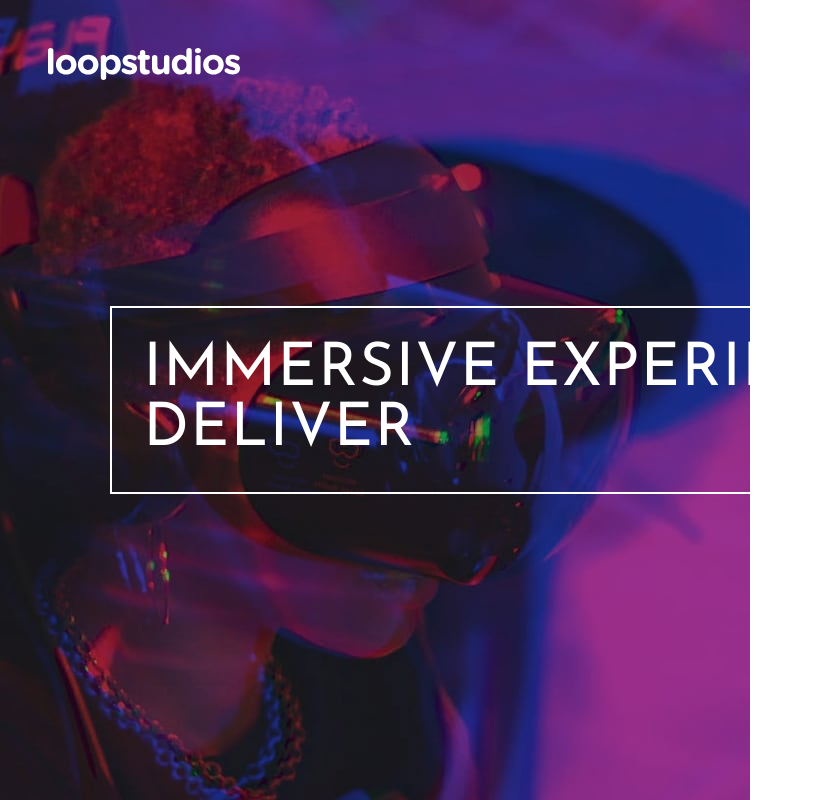
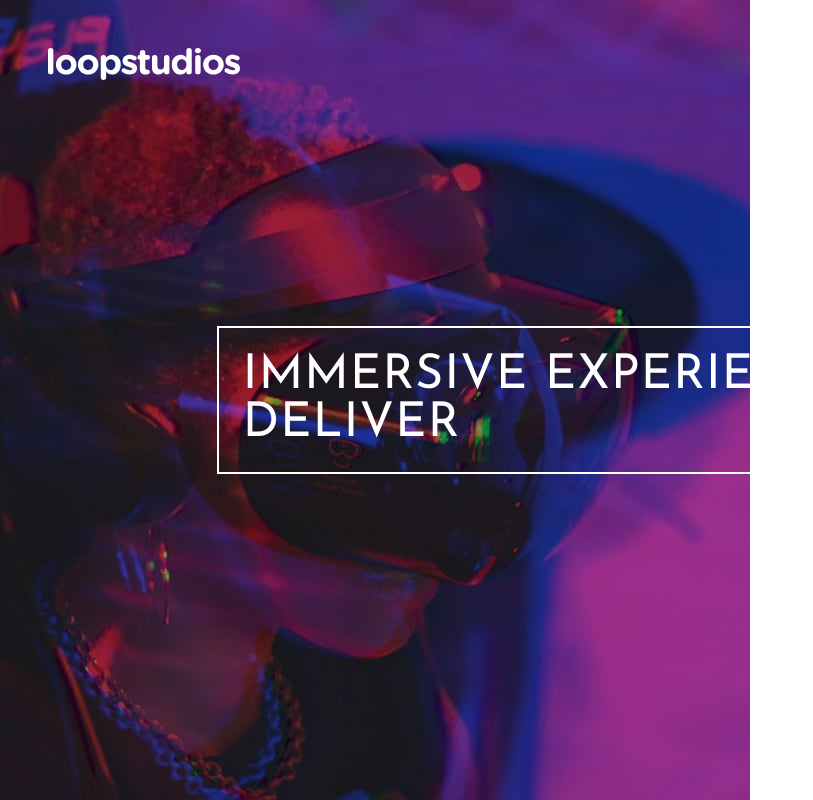
Before and after one commit to Jerome-gir/loopstudios_fm, a React (Vite) app: page / in a window 1280 px wide. Shown: the top 800 px of the page, without its empty margins (0-813 px from the left). Built offline with nearby package versions, Linux system fonts and the light colour scheme.

Commit message:
HeroSection components minor changes

```diff
--- a/src/components/HeroSection.tsx
+++ b/src/components/HeroSection.tsx
@@ -29,9 +29,9 @@ export default function HeroSection() {
             onClick={() => setOpen(!open)}
           />
         </div>
-        <div className="flex flex-col justify-center items-start flex-1 px-6">
-          <h1 className="text-6xl border-2 font-Josefin_Sans uppercase p-8 text-left tracking-wide">
-            Immersive Experiences That{" "}
+        <div className="flex flex-col justify-center items-start flex-1 px-12">
+          <h1 className="text-5xl border-2 font-Josefin_Sans uppercase p-6 text-left tracking-wide">
+            Immersive Experiences That
             <span className="flex flex-col">Deliver</span>
           </h1>
         </div>
```
